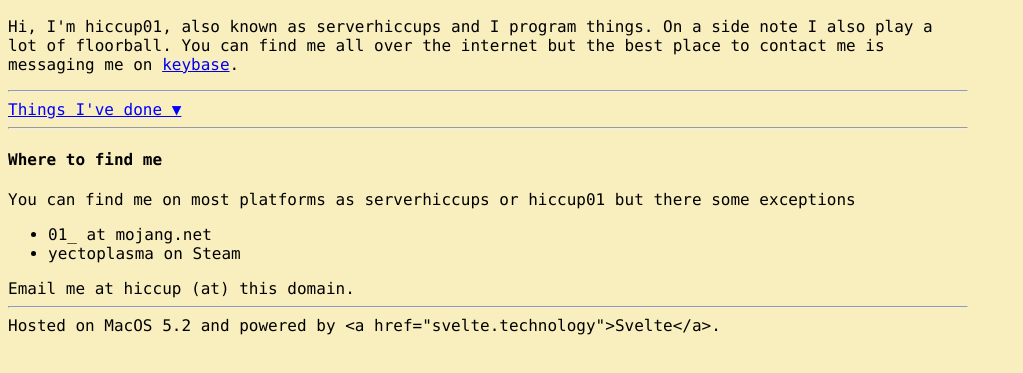
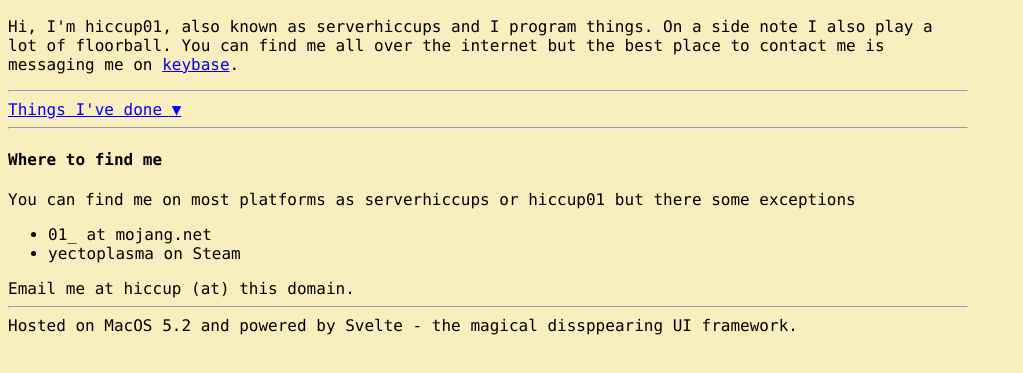
Before and after one commit to hiccup01/hiccup01-next, a plain HTML site: page index.html in a window 1280 px wide. Shown: the part 51-424 px from the top of the page, without its empty margins (0-1023 px from the left). Drawn offline with Linux system fonts and the light colour scheme.

Commit message:
Update HostedString

```diff
--- a/index.html
+++ b/index.html
@@ -63,7 +63,7 @@
   	target: document.querySelector('hosted'),
   	data: {
   		server: "MacOS 5.2",
-  		framework: "<a href=\"svelte.technology\">Svelte</a>"
+  		framework: "Svelte - the magical dissppearing UI framework"
   	}
   });
 </script>
```
